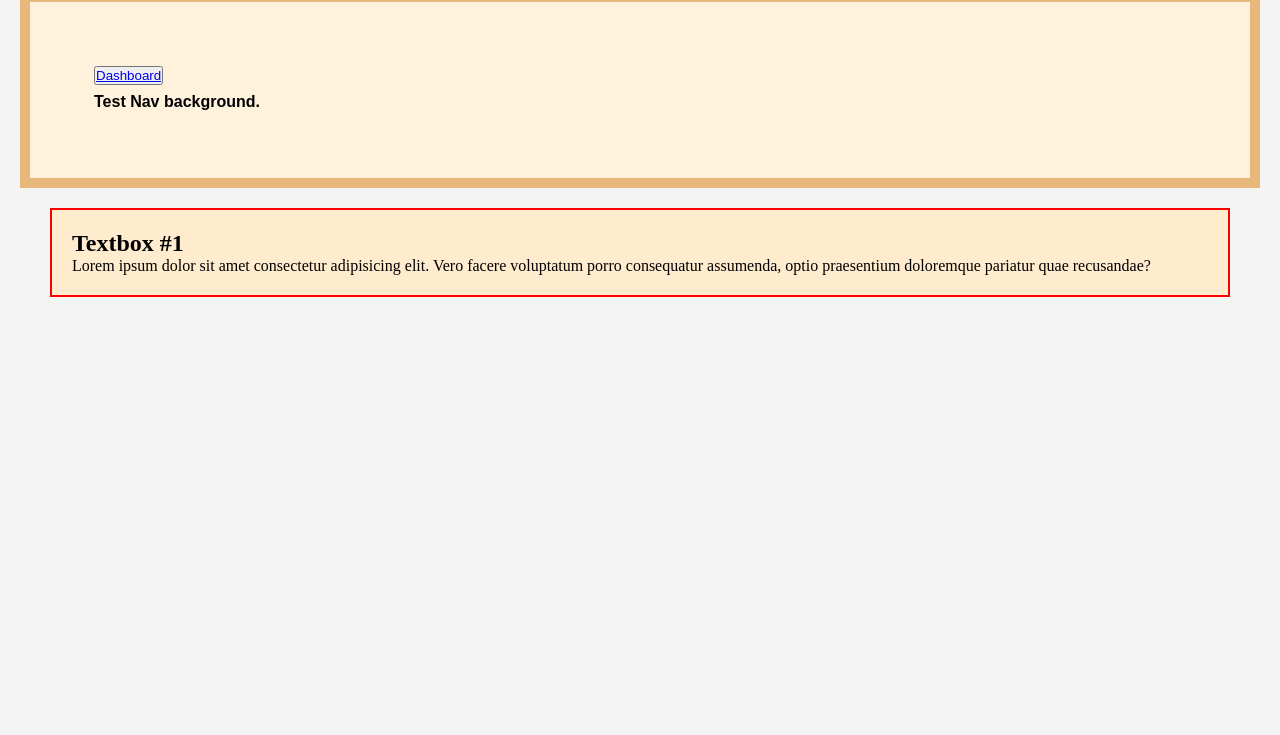
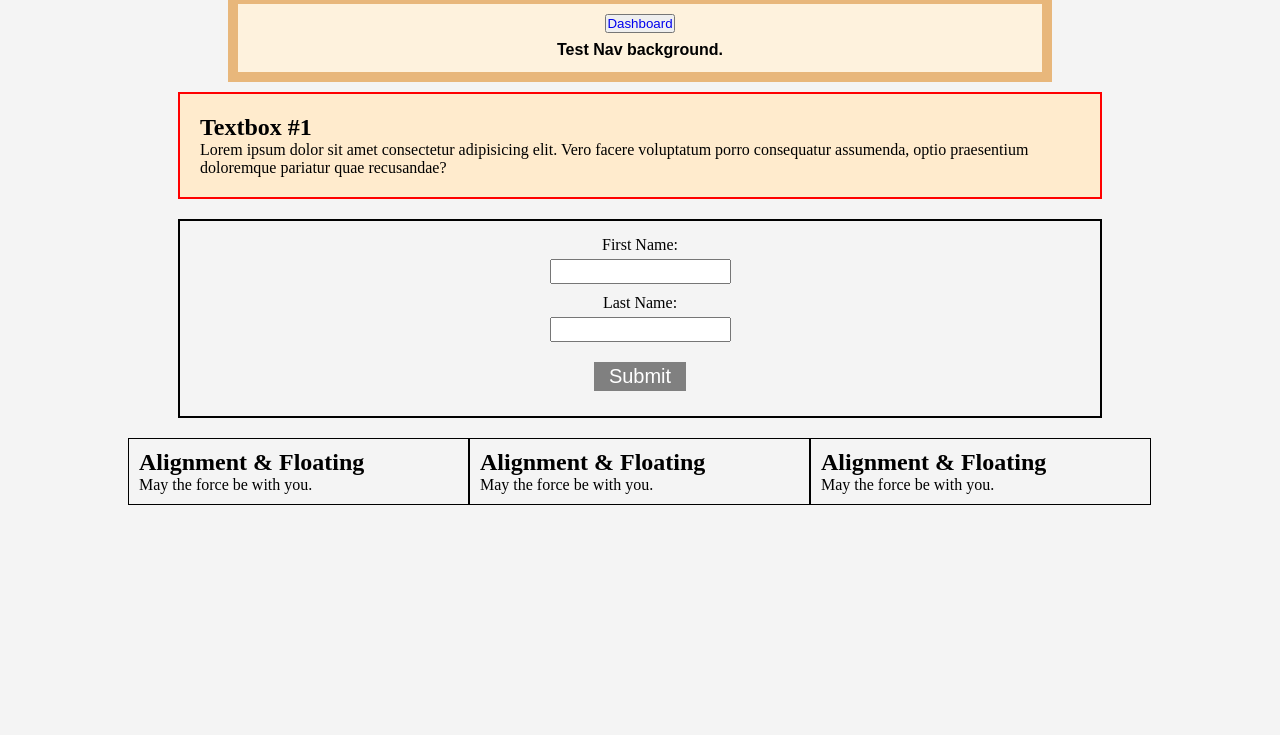
Before and after one commit to paxinstudio/Github-Project-00, a plain HTML site: page CSS Practice.html in a window 1280 px wide. Shown: the part 65-800 px from the top of the page. Drawn offline with Linux system fonts and the light colour scheme.

Commit message:
CSS Practice Page update 1

```diff
--- a/CSS Crash Course/style.css
+++ b/CSS Crash Course/style.css
@@ -1,27 +1,54 @@
 * {
   margin: 0;
   padding: 0;
+}
+.container {
+  width: 80%;
+  margin: auto;
+}
+a {
+  text-decoration: none;
+}
+.clearfix {
+  clear:both;
+}
+.button {
+  background-color: grey;
+  color: white;
+  font-size: 20px;
+  padding: 30px 15px;
+  border: none;
+  margin-top: 15px;
+}
+.button:hover {
+  background-color: red;
+  color: white
 }
 body {
   background-color: #f4f4f4;
   margin: 10;
 }
+h1 {
+  color: black;
+  margin: 10px;
+  text-align: center;
+  text-transform: uppercase;
+  font-family: "Gill Sans", "Gill Sans MT", Calibri, "Trebuchet MS", sans-serif;
+}
 .ID-Nav {
   background-color: #fef2dd;
-  margin: 20px;
+  margin-top: 10px;
+  margin-left: 100px;
+  margin-right: 100px;
   border: 10px #e8b77b solid;
-  padding: 5%;
-
+  padding: 10px 5px 10px 5px;
+  text-align: center;
 }
 .ID-Nav p {
   font: bold 16px Arial, Helvetica, sans-serif;
   color: black;
   margin-top: 5px;
   line-height: 1.5em;
-}
-.container {
-  width: 80%;
-  margin: auto;
 }
 .box-1 {
   background-color: blanchedalmond;
@@ -30,3 +57,27 @@ body {
   border: 2px red solid;
   padding: 20px;
 }
+.form-1 {
+  border: 2px black solid;
+  margin: 20px 50px;
+  text-align: center;
+  padding: 10px 5px 20px 5px;
+}
+.form-1 input{
+  padding-bottom: 3px;
+  padding-top: 3px;
+  margin-bottom: 5px;
+}
+.form-1 label {
+display: block;
+margin: 5px;
+}
+
+
+.block {
+  float: left;
+  width: 33.3%;
+  border: 1px solid;
+  padding: 10px;
+  box-sizing: border-box;
+}
--- a/CSS Practice.html
+++ b/CSS Practice.html
@@ -8,6 +8,7 @@
     <link rel="stylesheet" href="./CSS Crash Course/style.css" />
   </head>
   <body>
+    <div class="container">
       <h1>CSS Practice Page</h1>
       <nav class="ID-Nav">
         <button><a href="./dashboard.html">Dashboard</a></button>
@@ -21,5 +22,34 @@
           pariatur quae recusandae?
         </p>
       </div>
+      <div>
+        <form class="form-1">
+          <div>
+            <label for="">First Name:</label>
+            <input type="text" />
+          </div>
+          <div>
+            <label>Last Name:</label>
+            <input type="text" />
+          </div>
+          <input class="button" type="submit" />
+        </form>
+        <div class="block">
+          <h2>Alignment & Floating</h2>
+          <p>May the force be with you.</p>
+        </div>
+        <div class="block">
+          <h2>Alignment & Floating</h2>
+          <p>May the force be with you.</p>
+        </div>
+        <div class="block">
+          <h2>Alignment & Floating</h2>
+          <p>May the force be with you.</p>
+        </div>
+        <div class="clearfix"></div>
+
+
+      </div>
+    </div>
   </body>
 </html>
```
Lines whose indentation alone changed are shown as unchanged.
